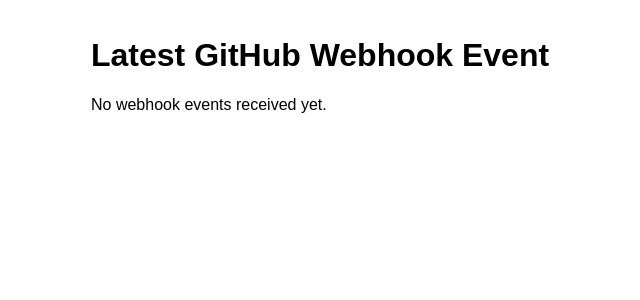
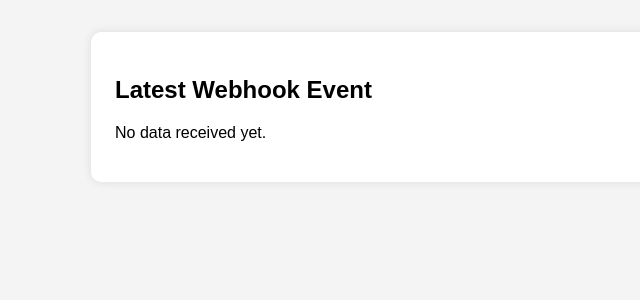
Before and after one commit to MulaBharathi/webhook-repo, a Flask app: template templates/index.html in a window 1280 px wide. Shown: the top 300 px of the page, without its empty margins (249-889 px from the left). Run offline with Flask 3, Linux system fonts and the light colour scheme; the template is opened without the code that fills it, so the values that code supplies are empty.

Commit message:
intial commit

```diff
--- a/templates/index.html
+++ b/templates/index.html
@@ -4,16 +4,29 @@
   <title>Latest GitHub Webhook Event</title>
   <meta http-equiv="refresh" content="15" />
   <style>
-    body { font-family: Arial, sans-serif; max-width: 600px; margin: auto; padding: 1em; }
-    .event { background: #f9f9f9; padding: 1em; border-radius: 8px; margin-top: 2em; }
-    .timestamp { color: gray; font-size: 0.9em; margin-top: 0.5em; }
+    body {
+      font-family: sans-serif;
+      background: #f4f4f4;
+      padding: 2em;
+      max-width: 600px;
+      margin: auto;
+    }
+    .card {
+      background: white;
+      padding: 1.5em;
+      border-radius: 10px;
+      box-shadow: 0 0 10px rgba(0,0,0,0.1);
+    }
+    .time {
+      color: gray;
+      font-size: 0.9em;
+    }
   </style>
 </head>
 <body>
-  <h1>Latest GitHub Webhook Event</h1>
-
-  {% if data %}
-    <div class="event">
+  <div class="card">
+    <h2>Latest Webhook Event</h2>
+    {% if data %}
       {% if data.action == 'push' %}
         <p><strong>{{ data.author }}</strong> pushed to <strong>{{ data.to_branch }}</strong></p>
       {% elif data.action == 'pull_request' %}
@@ -21,19 +34,21 @@
       {% elif data.action == 'merge' %}
         <p><strong>{{ data.author }}</strong> merged branch <strong>{{ data.from_branch }}</strong> to <strong>{{ data.to_branch }}</strong></p>
       {% else %}
-        <p>Unknown event type</p>
+        <p>Unhandled action: {{ data.action }}</p>
       {% endif %}
 
       {% if data.timestamp %}
-        <p class="timestamp">
-          on {{ data.timestamp.strftime("%-d") }}{{ data.timestamp.strftime("%-d")|ordinal_suffix }} {{ data.timestamp.strftime("%B %Y - %-I:%M %p UTC") }}
+        <p class="time">
+          on
+          {{ data.timestamp.strftime("%#d") }}{{ data.timestamp.strftime("%#d") | ordinal_suffix }}
+          {{ data.timestamp.strftime("%B %Y - %#I:%M %p UTC") }}
         </p>
       {% else %}
-        <p class="timestamp">Timestamp not available</p>
+        <p class="time">Timestamp not available</p>
       {% endif %}
-    </div>
-  {% else %}
-    <p>No webhook events received yet.</p>
-  {% endif %}
+    {% else %}
+      <p>No data received yet.</p>
+    {% endif %}
+  </div>
 </body>
 </html>
```
